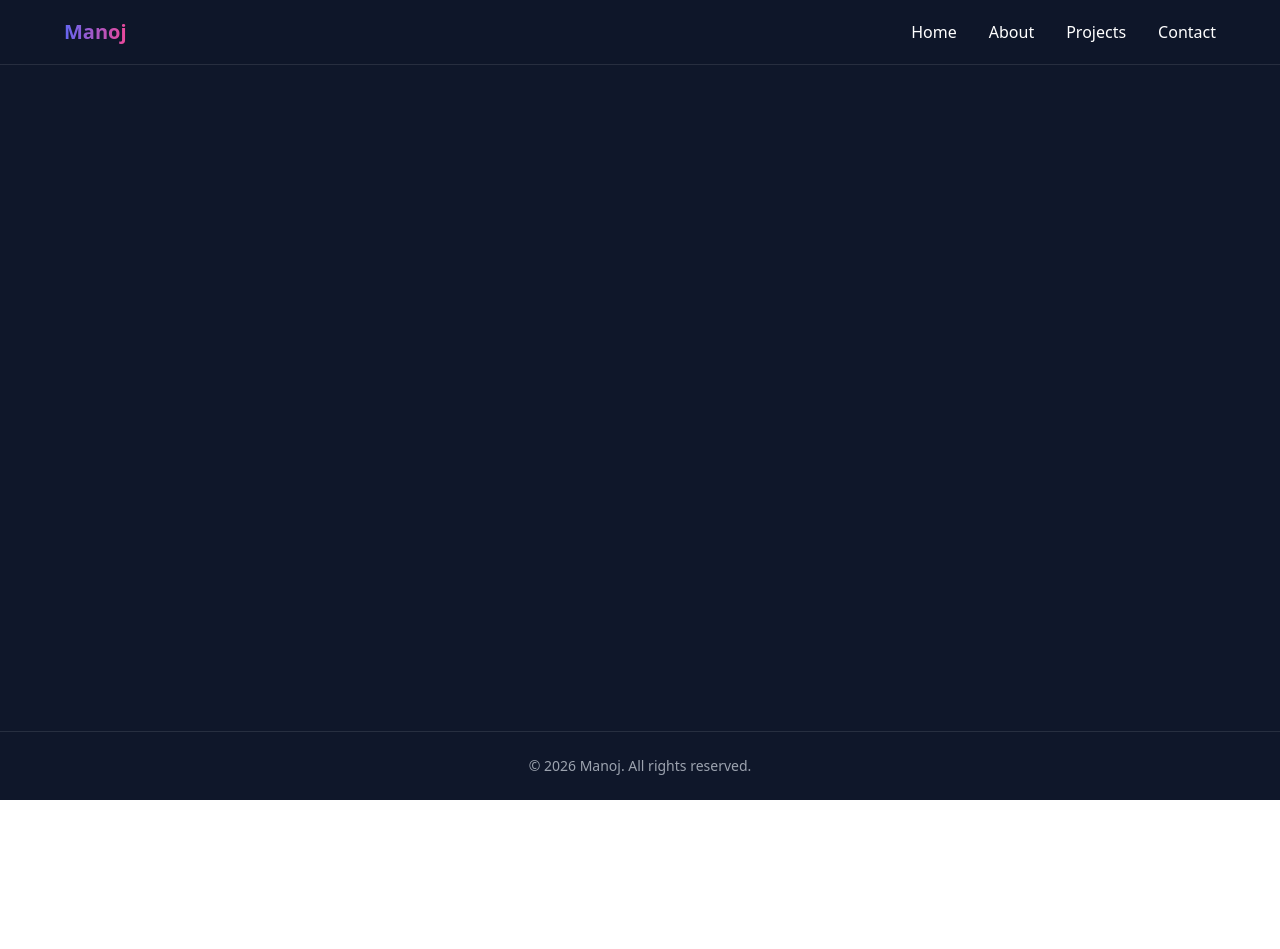
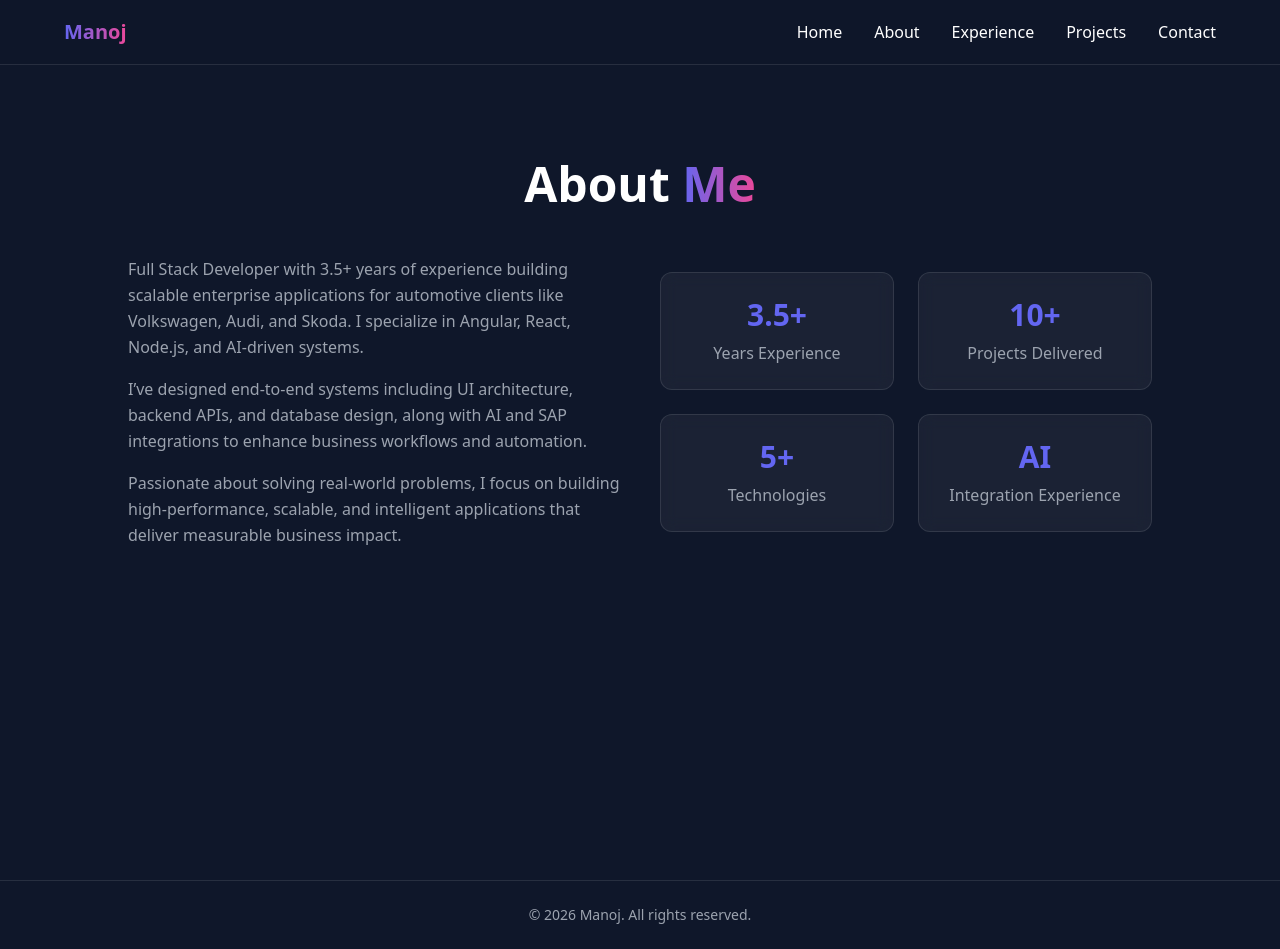
Before and after one commit to aniket1907/newPortfolio, a React (Vite) app: page /about in a window 1280 px wide. Before the commit the page ends 800 px from the top, so only its background shows below. Built offline with nearby package versions, Linux system fonts and the light colour scheme.

Commit message:
Version 2 stability

```diff
--- a/src/layout/Navbar/Navbar.tsx
+++ b/src/layout/Navbar/Navbar.tsx
@@ -9,7 +9,8 @@ const Navbar = () => {
 
         <nav className="hidden md:flex gap-8">
           <a href="#">Home</a>
-          <a href="#">About</a>
+          <a href="/about">About</a>
+          <a href="/experience">Experience</a>
           <a href="#">Projects</a>
           <a href="#">Contact</a>
         </nav>
--- /dev/null
+++ b/src/pages/About/About.tsx
@@ -0,0 +1,96 @@
+import { motion } from "framer-motion";
+
+const About = () => {
+  return (
+    <section className="min-h-screen px-6 md:px-16 py-20 bg-dark text-white">
+
+      {/* 🔥 Section Title */}
+      <motion.h2
+        initial={{ opacity: 0, y: 30 }}
+        whileInView={{ opacity: 1, y: 0 }}
+        transition={{ duration: 0.6 }}
+        className="text-4xl md:text-5xl font-bold text-center"
+      >
+        About{" "}
+        <span className="bg-gradient-to-r from-primary to-secondary bg-clip-text text-transparent">
+          Me
+        </span>
+      </motion.h2>
+
+      {/* 🔥 Content */}
+      <div className="mt-12 grid md:grid-cols-2 gap-10 items-center">
+
+        {/* 🧠 Left Side (Text) */}
+        <motion.div
+          initial={{ opacity: 0, x: -50 }}
+          whileInView={{ opacity: 1, x: 0 }}
+          transition={{ duration: 0.7 }}
+        >
+          {/* <p className="text-gray-400 leading-relaxed">
+            I'm a Full Stack Developer with 3.5+ years of experience building
+            scalable enterprise applications using Angular, React, Node.js,
+            and AI integration. I specialize in creating modern UI
+            architectures, high-performance systems, and intelligent solutions
+            powered by AI.
+          </p>
+
+          <p className="text-gray-400 mt-4 leading-relaxed">
+            I have hands-on experience in system design, API development,
+            database architecture, and performance optimization. I enjoy
+            solving real-world problems and building products that deliver
+            measurable business impact.
+          </p> */}
+
+          <p className="text-gray-400 leading-relaxed">
+  Full Stack Developer with 3.5+ years of experience building scalable
+  enterprise applications for automotive clients like Volkswagen, Audi,
+  and Skoda. I specialize in Angular, React, Node.js, and AI-driven systems.
+</p>
+
+<p className="text-gray-400 mt-4 leading-relaxed">
+  I’ve designed end-to-end systems including UI architecture, backend APIs,
+  and database design, along with AI and SAP integrations to enhance
+  business workflows and automation.
+</p>
+
+<p className="text-gray-400 mt-4 leading-relaxed">
+  Passionate about solving real-world problems, I focus on building
+  high-performance, scalable, and intelligent applications that deliver
+  measurable business impact.
+</p>
+        </motion.div>
+
+        {/* 📊 Right Side (Cards) */}
+        <motion.div
+          initial={{ opacity: 0, x: 50 }}
+          whileInView={{ opacity: 1, x: 0 }}
+          transition={{ duration: 0.7 }}
+          className="grid grid-cols-2 gap-6"
+        >
+          <div className="p-6 rounded-xl bg-white/5 backdrop-blur border border-white/10 text-center">
+            <h3 className="text-3xl font-bold text-primary">3.5+</h3>
+            <p className="text-gray-400 mt-2">Years Experience</p>
+          </div>
+
+          <div className="p-6 rounded-xl bg-white/5 backdrop-blur border border-white/10 text-center">
+            <h3 className="text-3xl font-bold text-primary">10+</h3>
+            <p className="text-gray-400 mt-2">Projects Delivered</p>
+          </div>
+
+          <div className="p-6 rounded-xl bg-white/5 backdrop-blur border border-white/10 text-center">
+            <h3 className="text-3xl font-bold text-primary">5+</h3>
+            <p className="text-gray-400 mt-2">Technologies</p>
+          </div>
+
+          <div className="p-6 rounded-xl bg-white/5 backdrop-blur border border-white/10 text-center">
+            <h3 className="text-3xl font-bold text-primary">AI</h3>
+            <p className="text-gray-400 mt-2">Integration Experience</p>
+          </div>
+        </motion.div>
+
+      </div>
+    </section>
+  );
+};
+
+export default About;
--- /dev/null
+++ b/src/pages/Experience/Experience.tsx
@@ -0,0 +1,85 @@
+import { motion } from "framer-motion";
+
+const Experience = () => {
+  return (
+    <section className="min-h-screen px-6 md:px-16 py-20 text-white">
+
+      <h2 className="text-4xl font-bold text-center">
+        Work{" "}
+        <span className="bg-gradient-to-r from-primary to-secondary bg-clip-text text-transparent">
+          Experience
+        </span>
+      </h2>
+
+      <div className="mt-12 max-w-4xl mx-auto">
+
+        {/* Company */}
+        <div className="p-6 rounded-xl bg-white/5 border border-white/10 backdrop-blur">
+          <h3 className="text-xl font-semibold">
+            Volkswagen Digital Solutions
+          </h3>
+          <p className="text-gray-400 text-sm">
+            Full Stack Developer | Aug 2022 – Present | Pune
+          </p>
+
+          <ul className="mt-4 text-gray-400 list-disc pl-5 space-y-2">
+            <li>
+              Built enterprise applications for Audi, VW Middle East, and Skoda.
+            </li>
+            <li>
+              Developed scalable REST APIs and modular frontend architectures.
+            </li>
+            <li>
+              Led Agile teams, code reviews, sprint planning & system design.
+            </li>
+            <li>
+              Integrated AI and SAP systems for automation & business workflows.
+            </li>
+          </ul>
+        </div>
+
+        {/* Key Projects */}
+        <div className="mt-10 space-y-6">
+
+          {[
+            {
+              title: "IRIS – Invoice Recognition System",
+              desc: "AI-powered invoice processing with OCR, OpenAI & SAP integration."
+            },
+            {
+              title: "Tactical Campaign Management",
+              desc: "React + Node.js system for campaign lifecycle & analytics dashboard."
+            },
+            {
+              title: "MBR – Business Reporting System",
+              desc: "Automated workforce tracking, payroll & billing dashboards."
+            },
+            {
+              title: "Vendor Onboarding System",
+              desc: "Role-based onboarding workflows with OTP-based approvals."
+            },
+            {
+              title: "AISHA – AI Chatbot",
+              desc: "AI chatbot for HR & IT automation using OpenAI integration."
+            }
+          ].map((project, i) => (
+            <motion.div
+              key={i}
+              initial={{ opacity: 0, y: 30 }}
+              whileInView={{ opacity: 1, y: 0 }}
+              transition={{ delay: i * 0.1 }}
+              className="p-5 rounded-lg bg-white/5 border border-white/10 hover:bg-white/10 transition"
+            >
+              <h4 className="font-semibold">{project.title}</h4>
+              <p className="text-gray-400 text-sm mt-1">{project.desc}</p>
+            </motion.div>
+          ))}
+
+        </div>
+
+      </div>
+    </section>
+  );
+};
+
+export default Experience;
--- a/src/routes/AppRoutes.tsx
+++ b/src/routes/AppRoutes.tsx
@@ -1,6 +1,8 @@
 import { BrowserRouter, Routes, Route } from "react-router-dom";
 import MainLayout from "../layout/MainLayout";
 import Home from "../pages/Home/Home";
+import About from "../pages/About/About";
+import Experience from "../pages/Experience/Experience";
 
 const AppRoutes = () => {
   return (
@@ -8,6 +10,8 @@ const AppRoutes = () => {
       <MainLayout>
         <Routes>
           <Route path="/" element={<Home />} />
+          <Route path="/about" element={<About />} />
+          <Route path="/experience" element={<Experience />} />
         </Routes>
       </MainLayout>
     </BrowserRouter>
```
